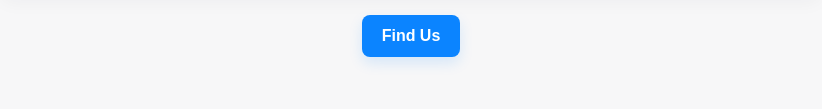
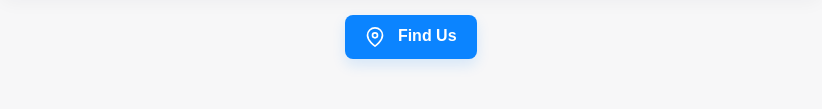
Before and after one commit to Speyglo-Automotive/connectwithus, a plain HTML site: page index.html in a window 1280 px wide. Shown: the part 596-705 px from the top of the page, without its empty margins (229-1051 px from the left). Drawn offline with Linux system fonts and the light colour scheme.

Commit message:
Add files via upload

```diff
--- a/index.html
+++ b/index.html
@@ -103,7 +103,13 @@
 
       <!-- Find Us / Google Maps link -->
       <div class="find-us">
-        <a class="btn-map" href="https://www.google.com/maps?q=Speyglo+Automotive+Nugegoda" target="_blank" rel="noopener noreferrer">Find Us</a>
+        <a class="btn-map" href="https://www.google.com/maps?q=Speyglo+Automotive+Nugegoda" target="_blank" rel="noopener noreferrer">
+          <svg xmlns="http://www.w3.org/2000/svg" width="20" height="20" viewBox="0 0 24 24" fill="none" stroke="currentColor" stroke-width="2" stroke-linecap="round" stroke-linejoin="round" style="vertical-align: middle; margin-right: 8px;">
+            <path d="M21 10c0 7-9 13-9 13s-9-6-9-13a9 9 0 0 1 18 0z"></path>
+            <circle cx="12" cy="10" r="3"></circle>
+          </svg>
+          Find Us
+        </a>
         <!-- To change location update the href above. To embed a map later, replace this link with an iframe. -->
       </div>
 
```
